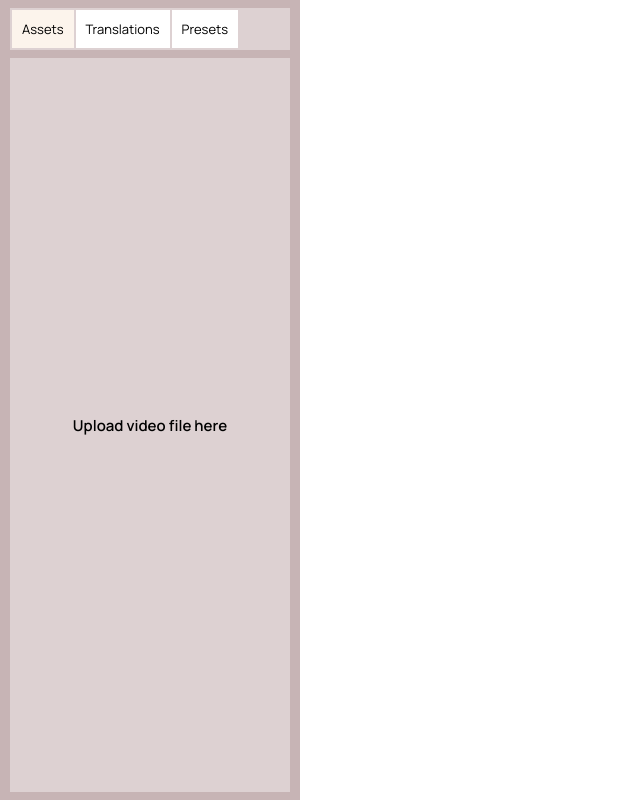
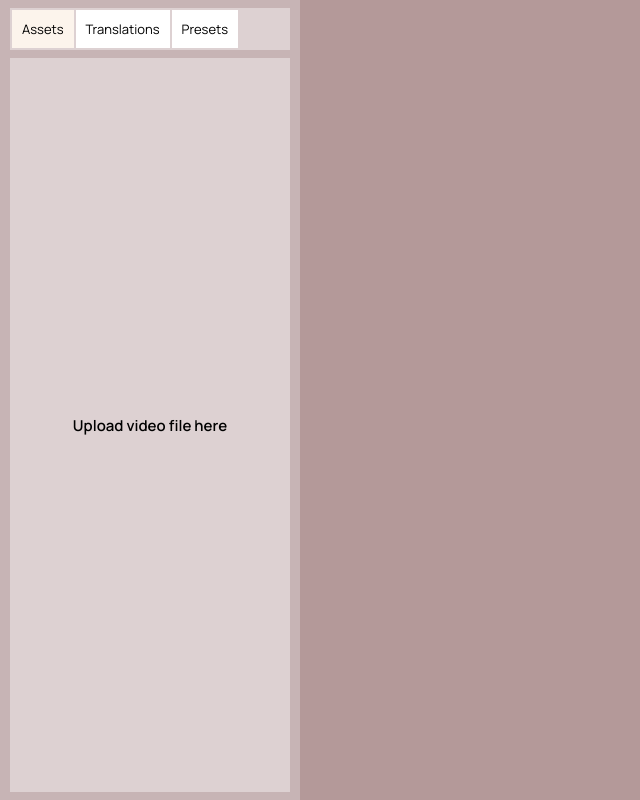
Before and after one commit to Toranteru/Colorcode, a React (Create React App) app in the folder client/: page / in a window 1280 px wide. Shown: the whole page, without its empty margins (0-640 px from the left). Built offline with nearby package versions, Linux system fonts and the light colour scheme; the HTML template or start-up script is replaced by a standard one.

Commit message:
Update video player, TODO: Implement Redux.

```diff
--- a/client/public/index.html
+++ b/client/public/index.html
@@ -11,6 +11,6 @@
     <link rel="stylesheet" href="https://fonts.googleapis.com/css2?family=Manrope:wght@300;400;600&display=swap">
   </head>
   <body>
-    <div id="root"></div>
+    <div id="root" style="height: 100%"></div>
   </body>
 </html>
--- a/client/src/App.css
+++ b/client/src/App.css
@@ -8,6 +8,8 @@
 
 html, body {
   height: 100%;
+  overflow: hidden;
+  background-color: #B49999;
 }
 
 input[type=number] {
@@ -18,6 +20,11 @@ input[type=number]::-webkit-inner-spin-button,
 input[type=number]::-webkit-outer-spin-button {
   appearance: none;
   margin: 0;
+}
+
+.App {
+  height: inherit;
+  width: inherit;
 }
 
 /* Custom scrollbar */
--- a/client/src/App.js
+++ b/client/src/App.js
@@ -2,11 +2,13 @@ import React from 'react';
 import './App.css';
 
 import Sidebar from './components/sidebar/Sidebar';
+import Player from './components/Player/Player';
 
 function App() {
   return (
     <div className="App">
       <Sidebar />
+      <Player />
     </div>
   );
 }
--- a/client/src/components/Assets/Assets.js
+++ b/client/src/components/Assets/Assets.js
@@ -1,9 +1,20 @@
 import React from 'react'
 
 export default function Assets() {
+  function setVideo(video) {
+    let element = document.getElementById('video-player');
+    if (!element) return;
+
+    element.src = URL.createObjectURL(video);
+    element.volume = 0.1;
+    element.play();
+  }
+
   return (
     <>
-      <input className='hidden' id='file' type='file'></input>
+      <input className='hidden' id='file' type='file'
+        onChange={(e) => setVideo(e.target.files[0])}
+      ></input>
       <label className='assets-label pointer' htmlFor='file'>Upload video file here</label>
     </>
   )
--- /dev/null
+++ b/client/src/components/Player/Player.css
@@ -0,0 +1,31 @@
+#video-player {
+  width: 100%;
+}
+
+#video-slider {
+  -webkit-appearance: none;
+  appearance: none;
+  background: #DDD1D2;
+  width: 100%;
+  height: 8px;
+  border-radius: 0;
+
+  position: relative;
+}
+
+#video-slider::-webkit-slider-thumb {
+  -webkit-appearance: none;
+  height: 16px;
+  width: 16px;
+  background: #E0ADA2;
+}
+
+.video-container {
+  width: calc(100% - 300px);
+  height: 100%;
+  object-fit: contain;
+  flex-direction: column;
+
+  position: absolute;
+  right: 0px;
+}
--- /dev/null
+++ b/client/src/components/Player/Player.js
@@ -0,0 +1,12 @@
+import React from 'react';
+import './Player.css';
+
+// <input id='video-slider' className='hidden' type='range' min='0'></input>
+
+export default function Player() {
+  return (
+    <div className='video-container flex center'>
+      <video id='video-player'></video>
+    </div>
+  );
+}
--- a/client/src/components/Translations/Edit/Edit.js
+++ b/client/src/components/Translations/Edit/Edit.js
@@ -6,9 +6,9 @@ export default function Edit(props) {
 
   function generateEditConfiguration() {
     if (!translations) return;
-    let options = translations.split('\n').map(translation => {
+    let options = translations.split('\n').map((translation, index) => {
       return (
-        <div className='option'>{translation}</div>
+        <div key={`option-${index}`} className='option'>{translation}</div>
       );
     })
     return (
--- a/client/src/components/sidebar/Sidebar.css
+++ b/client/src/components/sidebar/Sidebar.css
@@ -6,6 +6,7 @@
   position: absolute;
   top: 0px;
   left: 0px;
+  z-index: 10;
 }
 
 .sidebar-container {
```
